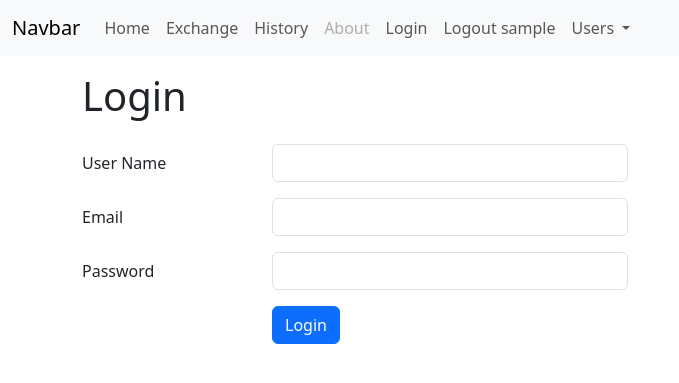
After one commit to rajkonkret/flask-20-12-NicerApp, a Flask app: page /new_user in a window 1280 px wide. The commit adds this page. Shown: the top 383 px of the page, without its empty margins (0-679 px from the left). Run offline with Flask 3, Linux system fonts and the light colour scheme; a user stored in the database is signed in.

Commit message:
3 - add new_user in menu

```diff
--- a/app.py
+++ b/app.py
@@ -119,6 +119,20 @@ def logout():
         session.pop('user', None)
         flash("You are logged out")
     return redirect(url_for('login'))
+
+
+@app.route("/new_user", methods=['GET', 'POST'])
+def new_user():
+    if not 'user' in session:
+        return redirect(url_for('login'))
+
+    login = session['user']
+
+    db = get_db()
+    message = None
+    user = {}
+    if request.method == 'GET':
+        return render_template('new_user.html', active_menu='users', user=user)
 
 
 @app.route('/init_app')
--- a/templates/menu.html
+++ b/templates/menu.html
@@ -25,6 +25,15 @@
           <a class="nav-link {{'active' if active_menu=='login' }}" href="{{ url_for('logout') }}">
             Logout {{ session['user'] if 'user' in session }}</a>
         </li>
+        <li class="nav-item dropdown">
+          <a class="nav-link dropdown-toggle" href="#" id="navbarDropdown" role="Button"
+             data-bs-toggle="dropdown" aria-expanded="false">
+            Users
+          </a>
+          <ul class="dropdown-menu" aria-labelledby="navbarDropdown">
+            <li><a class="dropdown-item" href="{{ url_for('new_user')}}">New User</a></li>
+          </ul>
+        </li>
       </ul>
     </div>
   </div>
--- /dev/null
+++ b/templates/new_user.html
@@ -0,0 +1,41 @@
+{% extends "base.html" %}
+{% block title %}
+New User
+{% endblock %}
+
+{% block content %}
+<div class="container">
+        <form action="{{ url_for('new_user') }}" method="POST">
+            <div class="row mt-3">
+                <div class="col-6 h1">Login</div>
+            </div>
+
+            <div class="row mt-3">
+                <div class="col-2 col-form-label"><label for="user_name">User Name</label></div>
+                <div class="col-4">
+                    <input type="text" id="user_name" name="user_name" class="form-control">
+                </div>
+            </div>
+
+            <div class="row mt-3">
+                <div class="col-2 col-form-label"><label for="email">Email</label></div>
+                <div class="col-4">
+                    <input type="text" id="email" name="email" class="form-control">
+                </div>
+            </div>
+
+
+             <div class="row mt-3">
+                <div class="col-2 col-form-label"><label for="user_pass">Password</label></div>
+                <div class="col-4">
+                    <input type="password" id="user_pass" name="user_pass" class="form-control">
+                </div>
+            </div>
+
+            <div class="row mt-3">
+                <div class="col-2"></div>
+                    <div class="col-4"><input type="submit" value="Login" class="btn btn-primary"></div>
+            </div>
+    </form>
+</div>
+{% endblock %}
```
